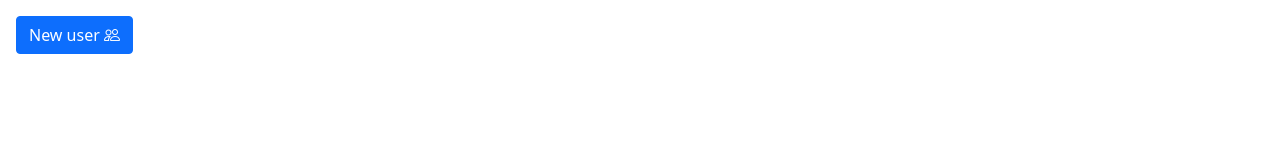
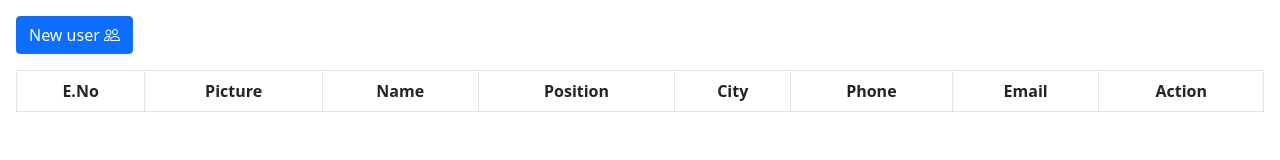
Before and after one commit to Nathandiv/sprint_project, a plain HTML site: page index.html in a window 1280 px wide. Drawn offline with nearby package versions, Linux system fonts and the light colour scheme.

Commit message:
added the table head

```diff
--- a/index.html
+++ b/index.html
@@ -24,6 +24,22 @@
             </div>
         </div>
 
+        <div class="row">
+            <div class="col-12">
+               <table class="table table-striped table-hover mt-3 text-center table-bordered">
+                <thead>
+                    <tr>
+                        <th>E.No</th>
+                        <th>Picture</th>
+                        <th>Name</th>
+                        <th>Position</th>
+                        <th>City</th>
+                        <th>Phone</th>
+                        <th>Email</th>
+                        <th>Action</th>
+                    </tr>
+                </thead>
+
 
 
     </section>
```
